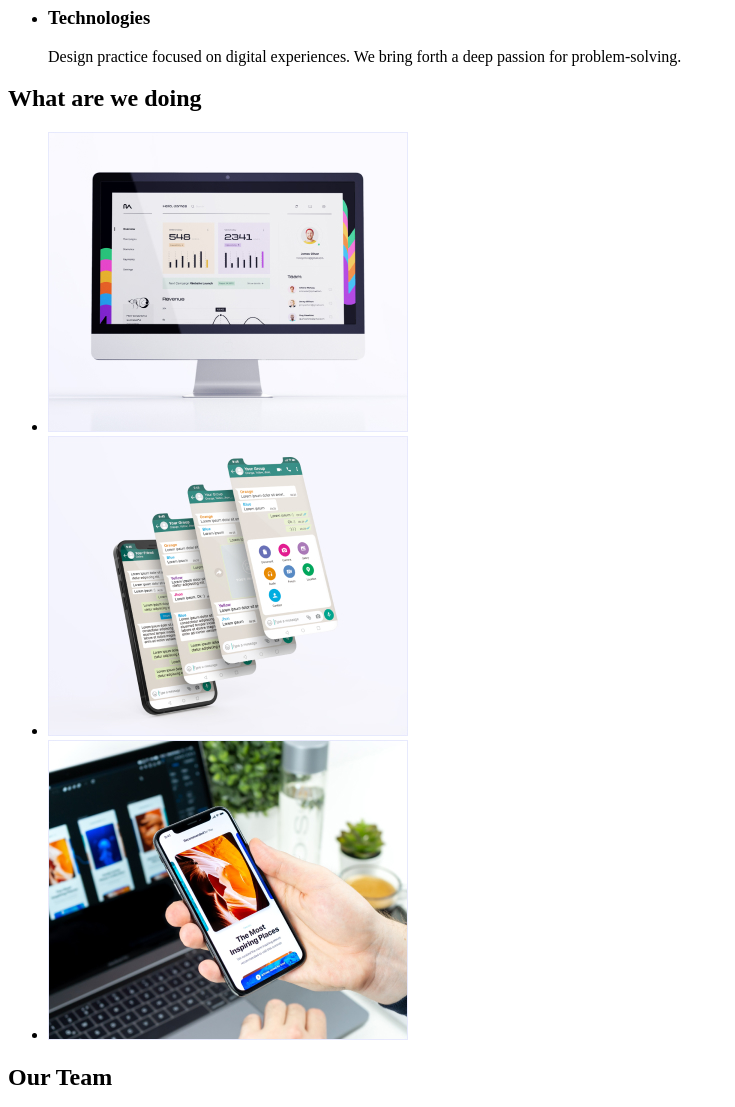
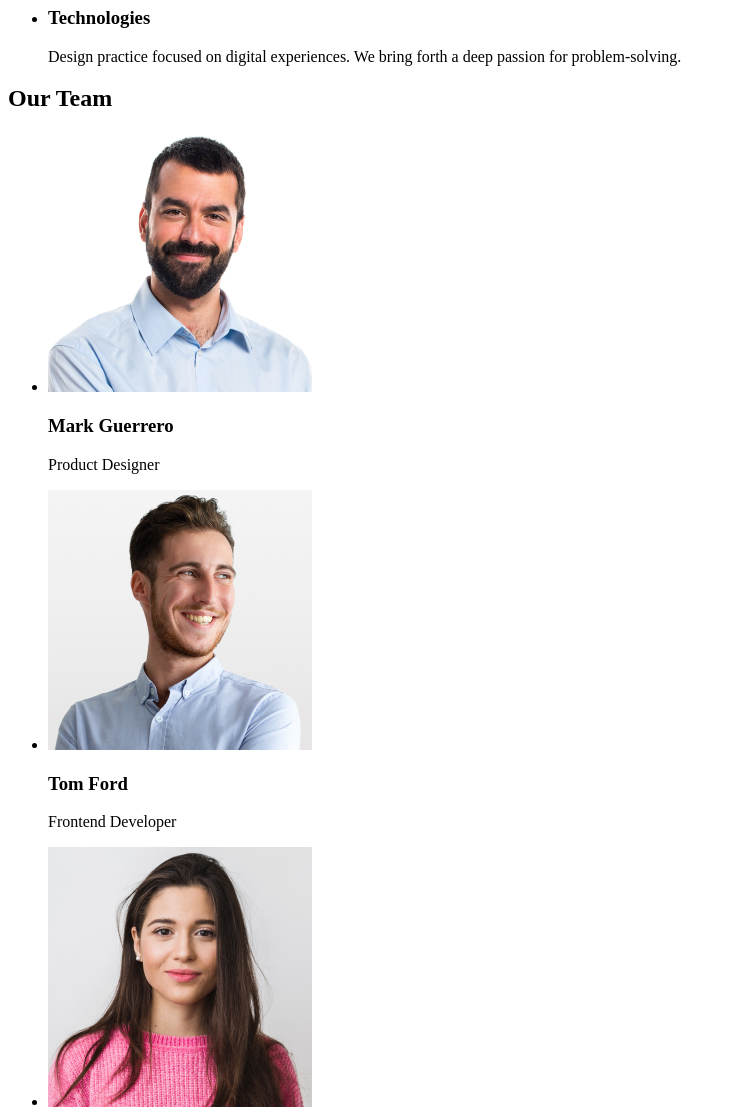
Before and after one commit to anastasiia-kistenova/goit-markup-hw-01, a plain HTML site: page index.html in a window 1280 px wide. Shown: the part 480-1587 px from the top of the page, without its empty margins (0-735 px from the left). Drawn offline with Linux system fonts and the light colour scheme.

Commit message:
goit-markup-hw-01
delete h2 section What are you doing

```diff
--- a/index.html
+++ b/index.html
@@ -66,20 +66,6 @@
         </ul>
       </section>
       <section>
-        <h2>What are we doing</h2>
-        <ul>
-          <li>
-            <img src="./images/coding.jpg" alt="Coding" width="360" />
-          </li>
-          <li>
-            <img src="./images/testing.jpg" alt="Testing" width="360" />
-          </li>
-          <li>
-            <img src="./images/design.jpg" alt="Design" width="360" />
-          </li>
-        </ul>
-      </section>
-      <section>
         <h2>Our Team</h2>
         <ul>
           <li>
```
Also changed, not shown: 2 other files.
